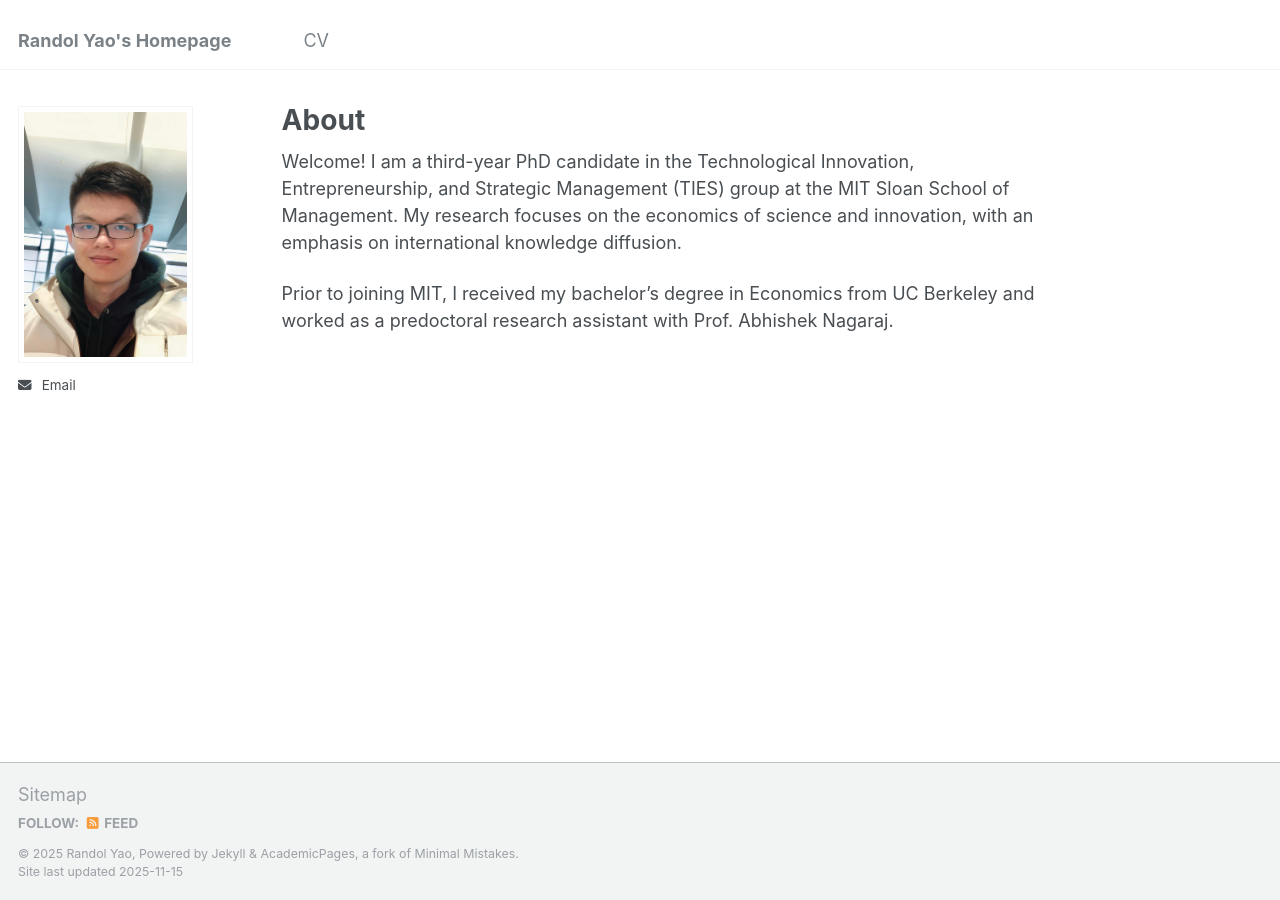
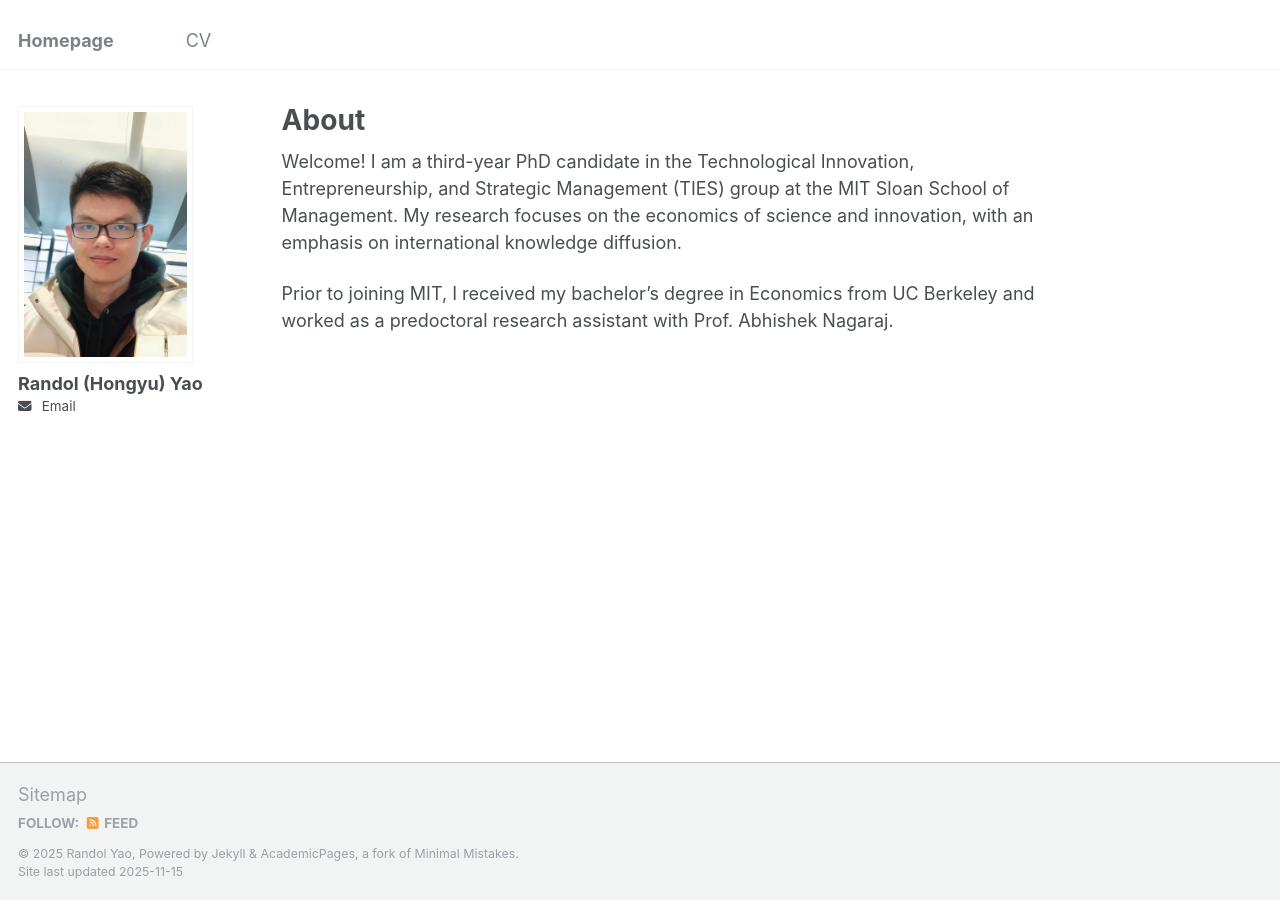
Before and after one commit to hyyao223/hyyao223.github.io, a Jekyll site: the page built from _pages/about.md, in a window 1280 px wide. Built offline with Jekyll 4.4.1, drawn with Linux system fonts in a browser that asks for light colours.

Commit message:
Update _config.yml

```diff
--- a/_config.yml
+++ b/_config.yml
@@ -8,7 +8,7 @@
 
 # Basic Site Settings
 locale                   : "en-US"
-title                    : "Randol Yao's Homepage"
+title                    : "Homepage"
 title_separator          : "-"
 name                     : &name "Randol Yao"
 description              : &description "personal description"
@@ -22,7 +22,7 @@ repository               : "academicpages/academicpages.github.io"
 author:
   # Biographic information
   avatar           : "headshot.jpg"
-  name             : # Randol Yao
+  name             : Randol (Hongyu) Yao
   pronouns         : # example:
   bio              : #"Short biography for the left-hand sidebar"
   location         : #"Earth"
```
